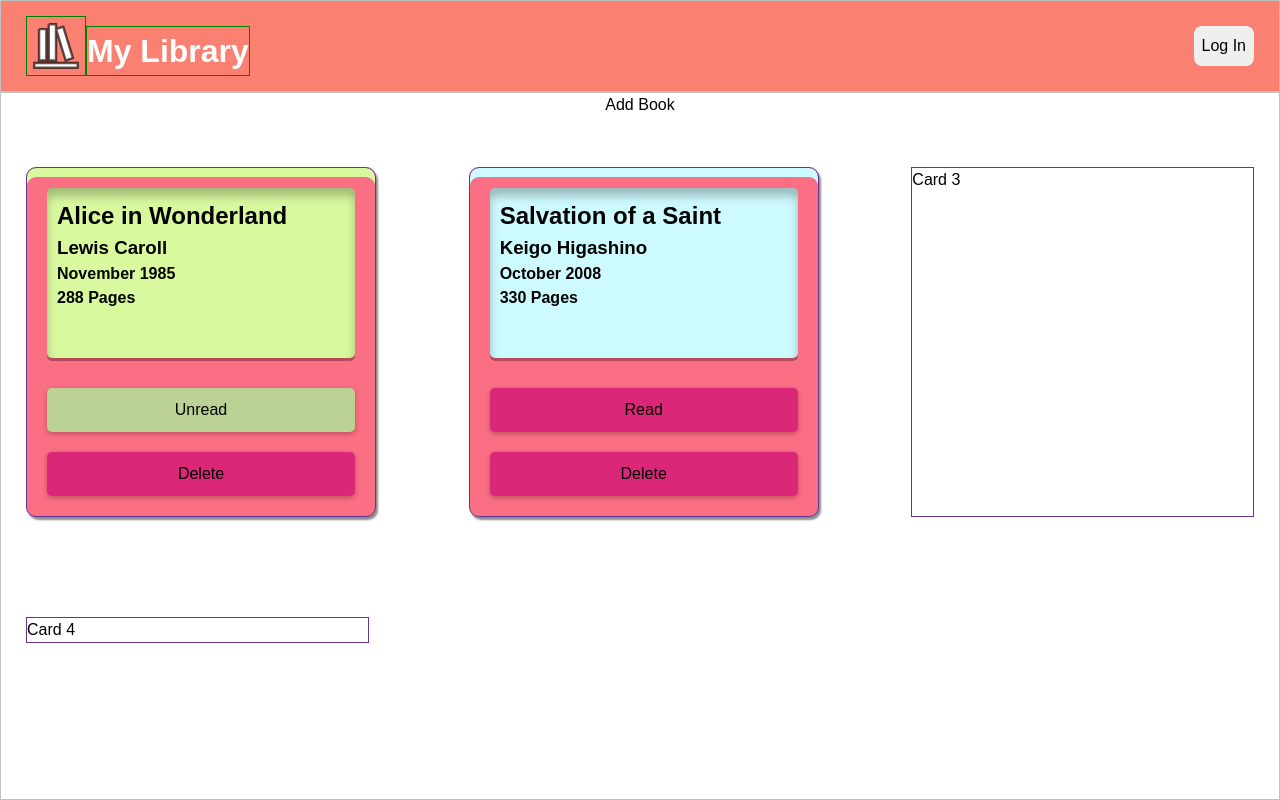
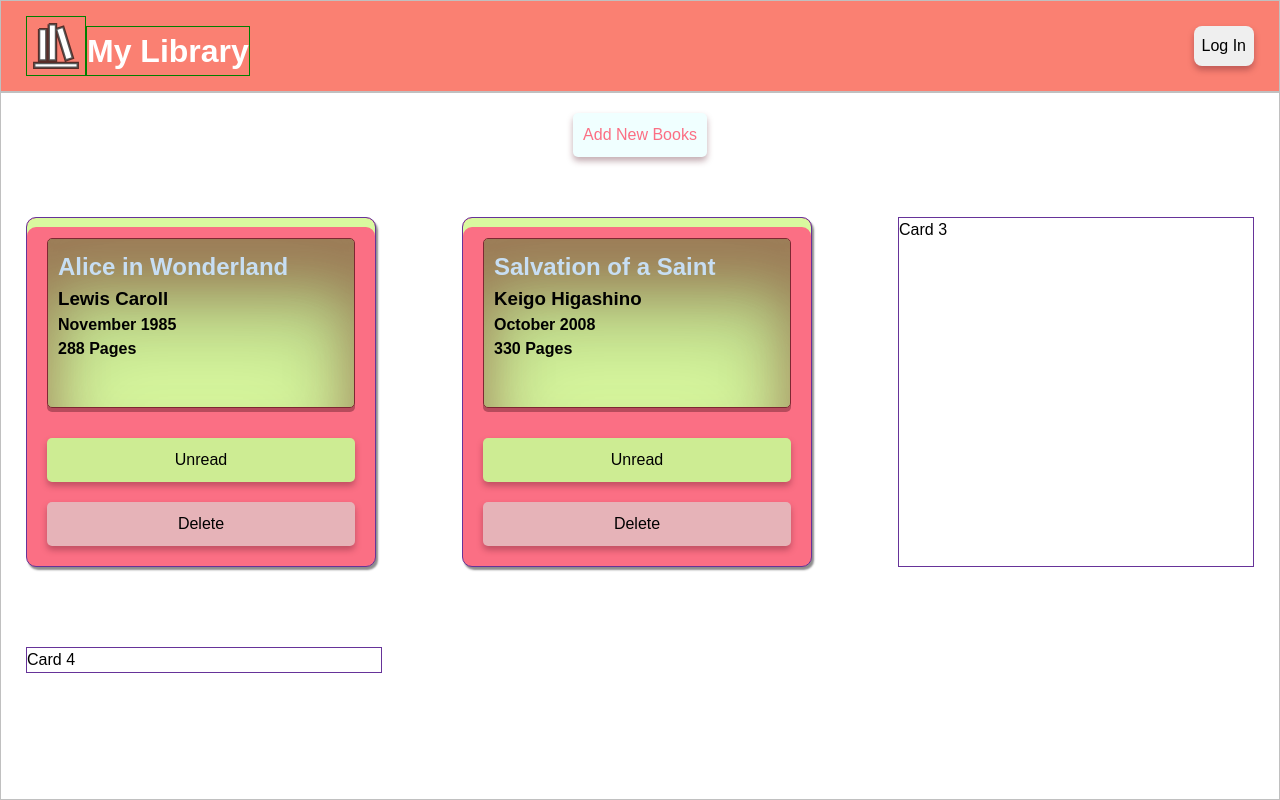
Before and after one commit to e11yunh/js-library, a plain HTML site: page index.html in a window 1280 px wide. Both pictures are taken after a click on the button "Read". Drawn offline with Linux system fonts and the light colour scheme.

Commit message:
implement basic add book functionality

```diff
--- a/index.html
+++ b/index.html
@@ -7,6 +7,35 @@
     <link rel="stylesheet" href="styles.css">
 </head>
 <body>
+    <div id="form-container" class="invisible">
+        <form id="add_form"action="">
+            <h2>Add New Book</h2>
+            <p>
+                <label for="book_title">Book Title:
+                    <input type="text" required>
+                </label>
+            </p>
+            <p>
+                <label for="book_author">Book Author:
+                    <input type="text" required>
+                </label>
+            </p>
+            <p>
+                <label for="book_pages">Book Pages:
+                    <input type="text" required>
+                </label>
+            </p>
+            <p>
+                <label for="book_status">Read Status:</label>
+                <select name="book_read_status" id="book_status">
+                    <option value="read">Read</option>
+                    <option value="unread">Not Read</option>
+                </select>
+            </p>
+            <input id="submit-btn" type="submit" value="submit">
+        </form>
+    </div>
+
     <div id="container">
         <div id="header">
             <div class="logo">
@@ -16,10 +45,12 @@
             <button class="log-btn">Log In</button>
         </div>
         <div id="content">
-            <div id="add-book-btn">Add Book</div>
+            <div id="add-book-container">
+                <button id="add-btn">Add New Books</button>
+            </div>
             <div id="cards-container">
                 <div class="card">
-                    <div class="card-info read well-shadow">
+                    <div class="card-info well-shadow">
                         <h2>Alice in Wonderland</h2>
                         <h3>Lewis Caroll</h3>
                         <h4>November 1985</h4>
@@ -30,7 +61,7 @@
                         <button>Delete</button>
                     </div>
                 </div>
-                <div class="card">
+                <div class="card read">
                     <div class="card-info well-shadow">
                         <h2>Salvation of a Saint</h2>
                         <h3>Keigo Higashino</h3>
--- a/script.js
+++ b/script.js
@@ -15,18 +15,78 @@ function addBookToLibrary(selected_book) {
 book1 = new Book("James Hurt", "Leslie ing", 172, true)
 book2 = new Book("Ironic Star", "Love is Terrible", 999, false)
 
-addBookToLibrary(book1)
-addBookToLibrary(book2)
+addBookToLibrary(book1);
+addBookToLibrary(book2);
 
 
-const read_books = document.querySelectorAll(".read");
+function initialise_library() {
+    generate_book_cards();
+};
 
-read_books.forEach(book => {
-    const btnContainer = book.nextElementSibling;
+function add_book() {
+    const add_container = document.querySelector("#form-container");
+    const container = document.querySelector("#container")
+    const submit_btn = document.querySelector("#submit-btn")
 
-    const readButton = btnContainer.children[0];
-    readButton.textContent = "Unread";
-    readButton.style.backgroundColor = "hsl(81, 40%, 70%)";
+    add_container.classList.remove("invisible");
+    container.classList.add("blur");
 
-    book.closest(".card").style.boxShadow = 'inset 0 9px 0 hsl(81, 88%, 80%), 2px 3px 2px hsla(0, 0%, 0%, 0.45)';
-});
+    submit_btn.addEventListener("click", function() {
+        add_container.classList.add("invisible");
+        container.classList.remove("blur");
+    })
+}
+
+function generate_book_cards() {
+    const all_books = document.querySelectorAll(".card");
+    const all_btn = document.querySelectorAll("#btn-container");
+    const add_btn = document.querySelector("#add-btn");
+
+    all_btn.forEach(container => {
+    const del_btn = container.children[1];
+
+    del_btn.style.backgroundColor = "hsl(353, 50%, 80%)";
+    })
+
+    add_btn.addEventListener("click", add_book);
+
+    all_books.forEach(book => {
+        const btn_container = book.querySelector("#btn-container");
+        const read_btn = btn_container.children[0];
+        const del_btn = btn_container.children[1];
+
+        if (book.classList.contains("read")) {
+            read_btn.textContent = "Unread";
+            read_btn.style.backgroundColor = "hsl(81, 70%, 75%)";
+        };
+
+        read_btn.addEventListener("click", function(e) {
+            book.classList.toggle("read");
+
+            check_read_status(e.currentTarget);
+        })
+
+        del_btn.addEventListener("click", function(e) {
+            e.target.closest(".card").remove()
+        });
+    });
+}
+
+
+function check_read_status(target) {
+
+    const unread_color = "hsl(81, 70%, 75%)";
+    const read_color = "hsl(175, 55%, 75%)";
+
+    const parent_card = target.closest(".card");
+
+    if (parent_card.classList.contains("read")) {
+    target.textContent = "Unread";
+    target.style.backgroundColor = unread_color;
+    } else {
+        target.textContent = "Read";
+        target.style.backgroundColor = read_color;
+    }
+};
+
+initialise_library();
--- a/styles.css
+++ b/styles.css
@@ -38,7 +38,6 @@ h1, h2, h3, h4, h5, h6 {
 li {
     list-style-type: none;
 }
-
 
 #container {
     display: grid;
@@ -83,23 +82,65 @@ li {
     border-style: none;
 }
 
+#form-container {
+  position: absolute;
+  display: flex;
+  flex-direction: column;
+  justify-content: space-between;
+  align-items: center;
+  z-index: 1;
+  margin: 0;
+  top: 20%;
+  left: 30%;
+  width: 400px;
+  height: 500px;
+  background-color: bisque;
+  padding: 50px 100px;
+  border-radius: 20px;
+}
+
+#form-container > form {
+  display: flex;
+  flex-direction: column;
+  gap: 20px;
+}
+
 #content {
     grid-area: "content";
     display: flex;
     flex-direction: column;
-    gap: 50px;
+    gap: 40px;
     padding: 0 25px;
 }
 
-#add-book-btn {
+#add-book-container {
   display: flex;
   align-self: center;
+  padding: 20px;
+}
+
+button {
+  padding: 10px;
+  border: 0;
+  border-radius: 5px;
+  box-shadow: 0 4px 6px hsla(348, 60%, 20%, 0.35);
+  cursor: pointer;
+}
+
+#add-btn {
+  color: #fb6f84;
+  background-color: azure;
+}
+
+#add-btn:hover {
+  background-color: aquamarine;
+  color: black;
 }
 
 
 #cards-container {
   display: grid;
-  gap: 100px;
+  gap: 80px;
   grid-template-columns: repeat(auto-fit, minmax(300px, 1fr));
 
 }
@@ -125,12 +166,22 @@ li {
   background-color: hsl(185, 96%, 90%);
   border-radius: 5px;
   padding: 10px;
+  border: 1px solid rgb(126, 39, 50);
+  display: flex;
+  flex-direction: column;
 }
 
-.read {
+.card-info > h2 {
+  color: rgb(199, 222, 243);
+}
+
+.card.read {
+  box-shadow: inset 0 9px 0 hsl(81, 88%, 80%), 2px 3px 2px hsla(0, 0%, 0%, 0.45);
+}
+
+.read > .card-info {
   background-color: hsl(81, 88%, 80%);
 }
-
 
 #btn-container {
   margin-top: 20px;
@@ -141,17 +192,22 @@ li {
 }
 
 #btn-container button {
-  background-color: #db2777;
-  padding: 10px;
-  border: 0;
-  border-radius: 5px;
-  box-shadow: 0 2px 5px hsla(348, 60%, 20%, 0.35);
+  background-color: hsl(175, 55%, 75%);
 }
 
 #btn-container button:active {
-  box-shadow: 0 1px 2px hsla(348, 0%, 0%, 0.35);
+  box-shadow: 0 1.5px 3px hsla(348, 0%, 0%, 0.35);
 }
 
 .well-shadow {
-  box-shadow: 0 3px 0 hsla(348, 60%, 20%, 0.4), inset 0 8px 10px hsla(0, 0%, 0%, 0.25);
+  box-shadow: 0 4px 0 hsla(348, 60%, 20%, 0.4), inset 0 50px 60px hsla(0, 51%, 35%, 0.5), inset 0 90px 100px rgba(0, 0, 0, 0.201);
 }
+
+.invisible {
+  visibility: hidden;
+}
+
+.blur {
+  filter: blur(4px);
+  pointer-events: none;
+}
```
